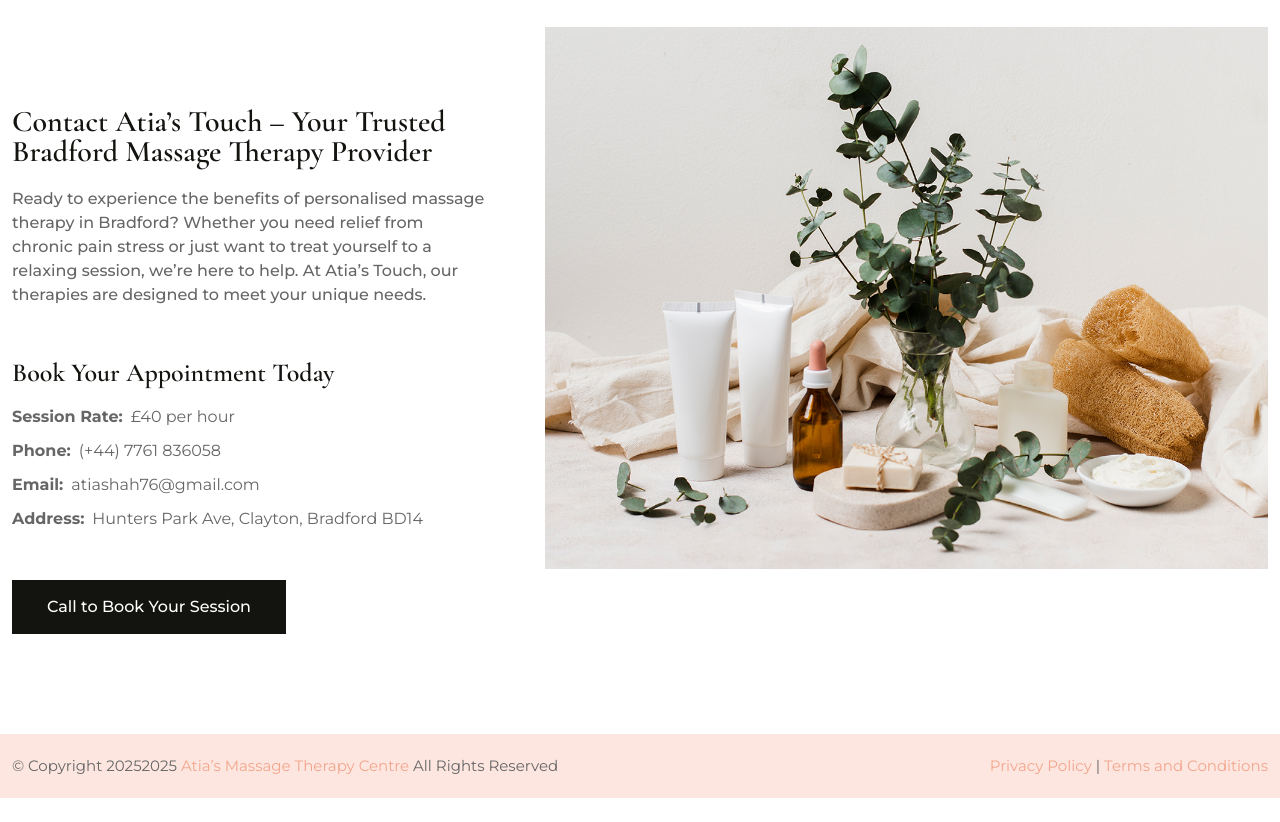
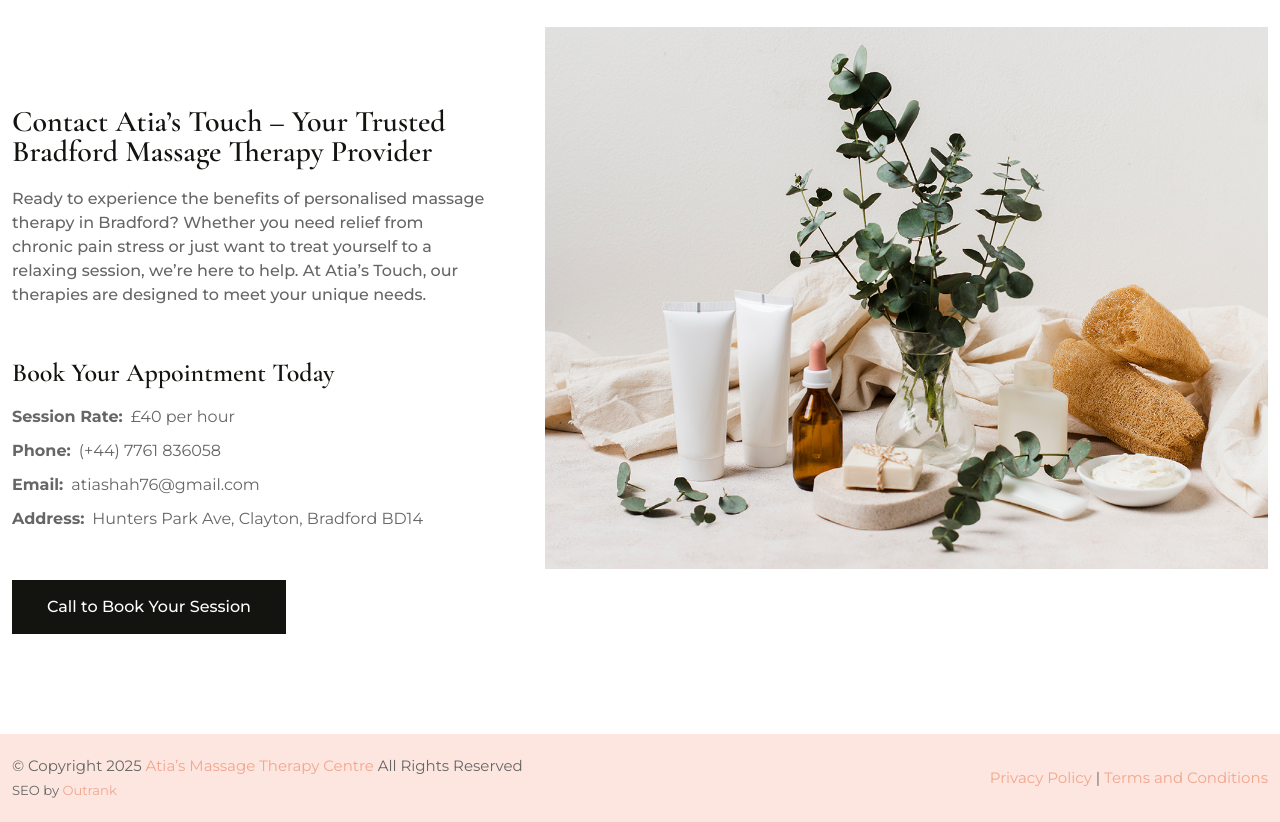
Before and after one commit to atia-wellness/atia-wellness.github.io, a plain HTML site: page index.html in a window 1280 px wide. Shown: the part 8974-9796 px from the top of the page. Before the commit the page ends 9772 px from the top, so only its background shows below. Drawn offline with nearby package versions, Linux system fonts and the light colour scheme; files whose address does not match are found by name.

Commit message:
Update index.html

```diff
--- a/index.html
+++ b/index.html
@@ -556,7 +556,9 @@
         <div class="container">
           <div class="row align-items-center copyright text-md-start text-center">
             <div class="col-12 col-md-6 ">
-              <p class="mb-0"> © Copyright <span id="copyright"> <script>document.getElementById('copyright').appendChild(document.createTextNode(new Date().getFullYear()))</script>2025</span> <a href="index.html"> Atia’s Massage Therapy Centre </a> All Rights Reserved <br> </p>
+              <p class="mb-0"> © Copyright <span id="copyright"> <script>document.getElementById('copyright').appendChild(document.createTextNode(new Date().getFullYear()))</script></span> <a href="index.html"> Atia’s Massage Therapy Centre </a> All Rights Reserved <br>
+              <small>SEO by <a href="outrank.co.uk/" target="_blank">Outrank</a></small>
+              </p>
             </div>
             <div class="col-12 col-md-6 text-md-end text-center mt-3 mt-md-0">
               <p><a href="privacy-policy.html">Privacy Policy</a> | <a href="terms-and-conditions.html">Terms and Conditions</a> </p>
```
